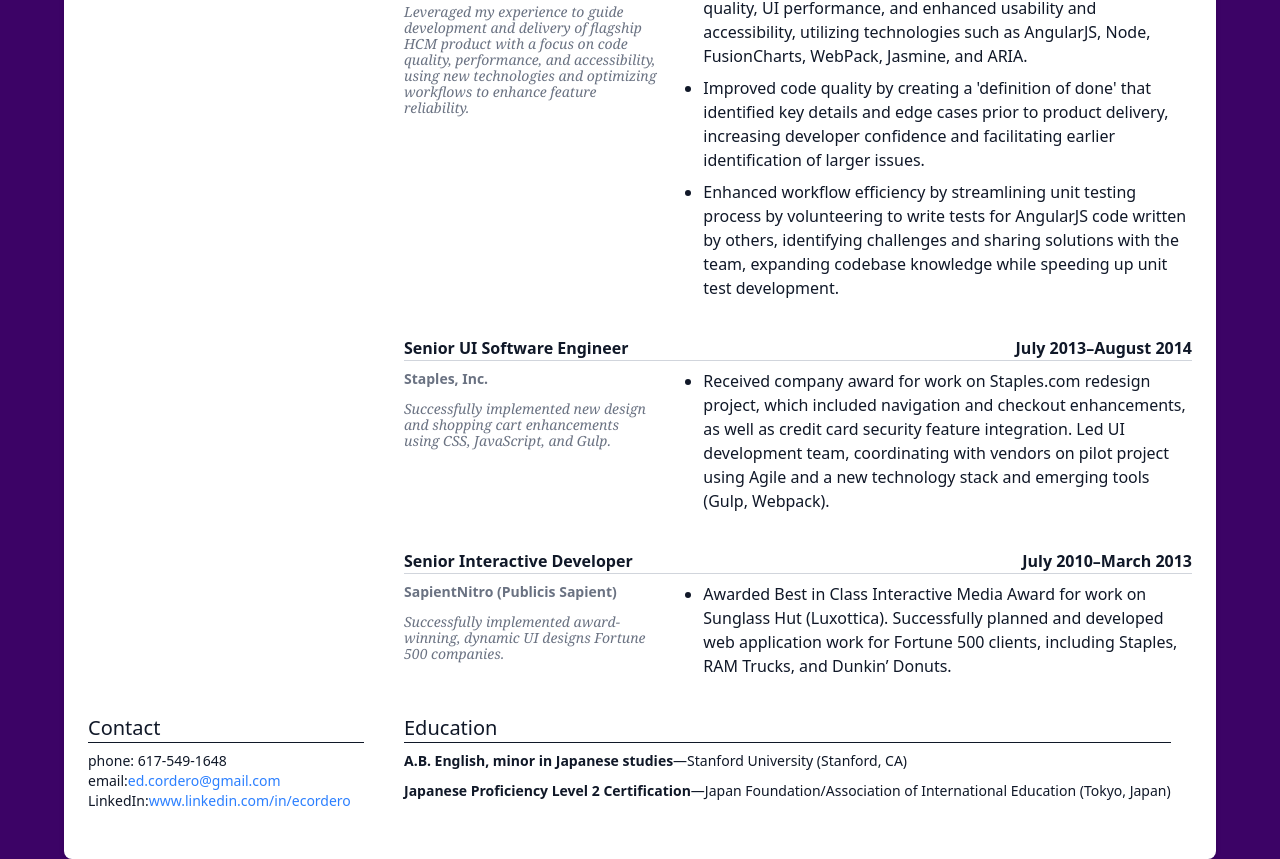
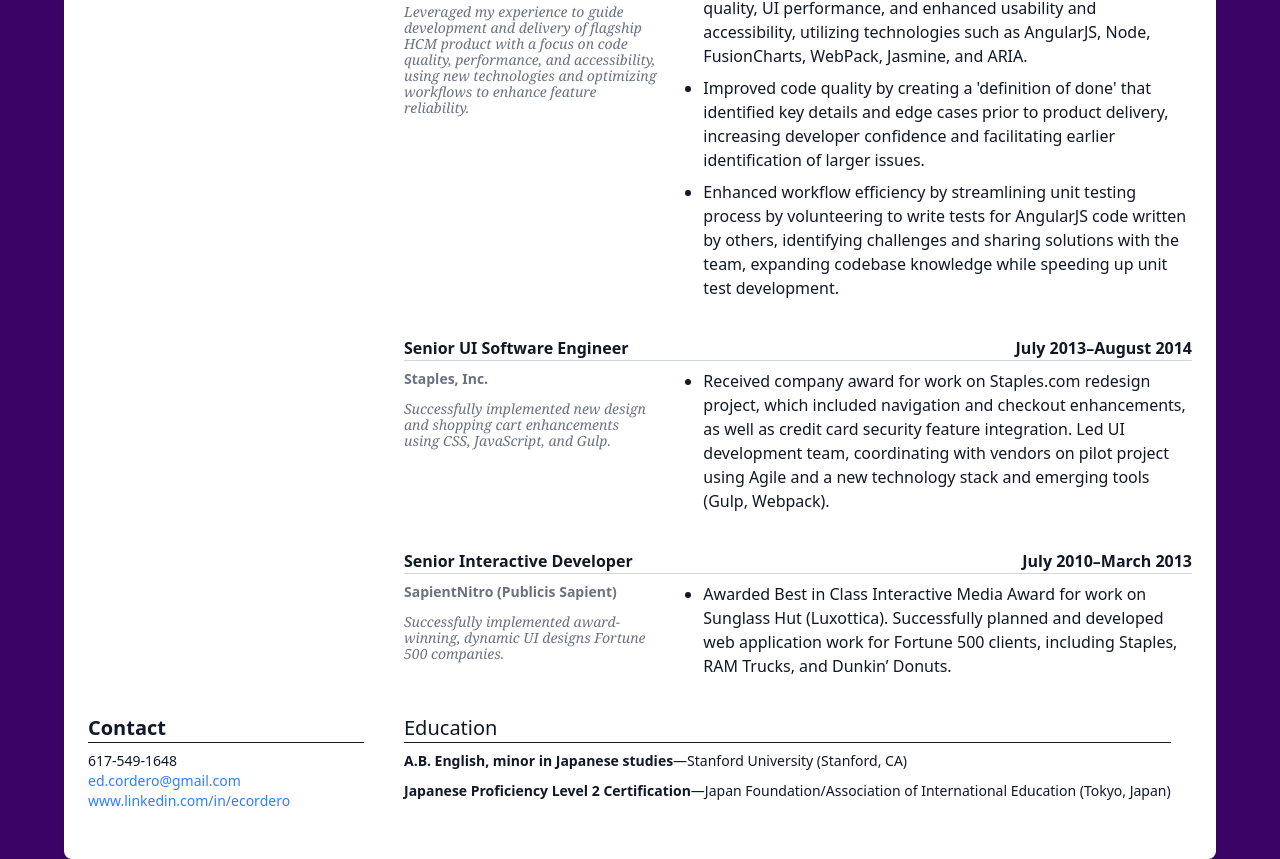
Before and after one commit to ecordero/resume-app, an Angular app: page / in a window 1280 px wide. Shown: the part 797-1656 px from the top of the page. Built offline with nearby package versions, Linux system fonts and the light colour scheme.

Commit message:
remove item labels from contact info

```diff
--- a/src/app/contact/contact.component.html
+++ b/src/app/contact/contact.component.html
@@ -1,15 +1,13 @@
 <section id="contact" class="mb-6 text-sm">
-  <h3 class="text-xl border-b-1 mb-2">Contact</h3>
+  <h3 class="font-semibold text-xl border-b-1 mb-2">Contact</h3>
   <ul class="list-none">
-    <li><span>phone:</span> {{ contact.phone }}</li>
+    <li>{{ contact.phone }}</li>
     <li>
-      <span>email:</span>
       <a href="mailto:{{ contact.email }}" class="text-blue-500">{{
         contact.email
       }}</a>
     </li>
     <li>
-      <span>LinkedIn:</span>
       <a href="{{ contact.linkedin }}" class="text-blue-500">{{
         contact.linkedin
       }}</a>
```
